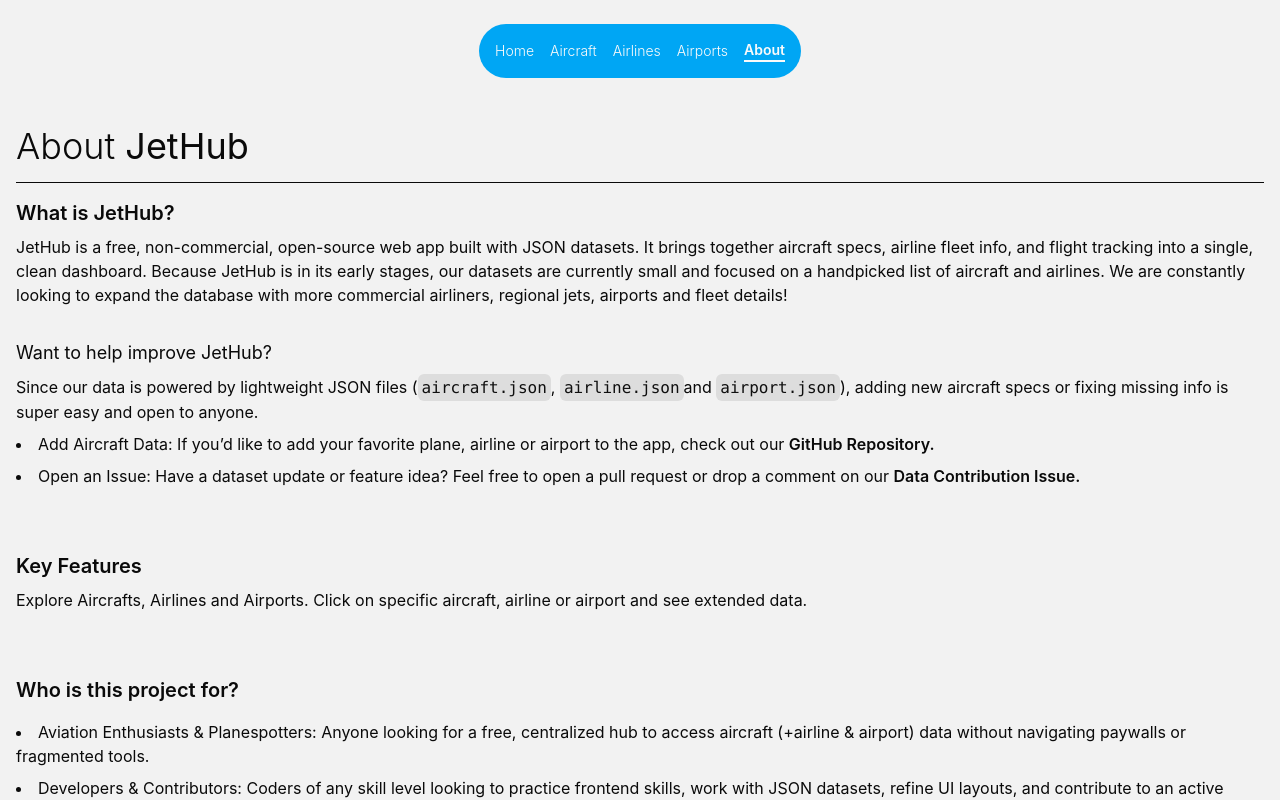
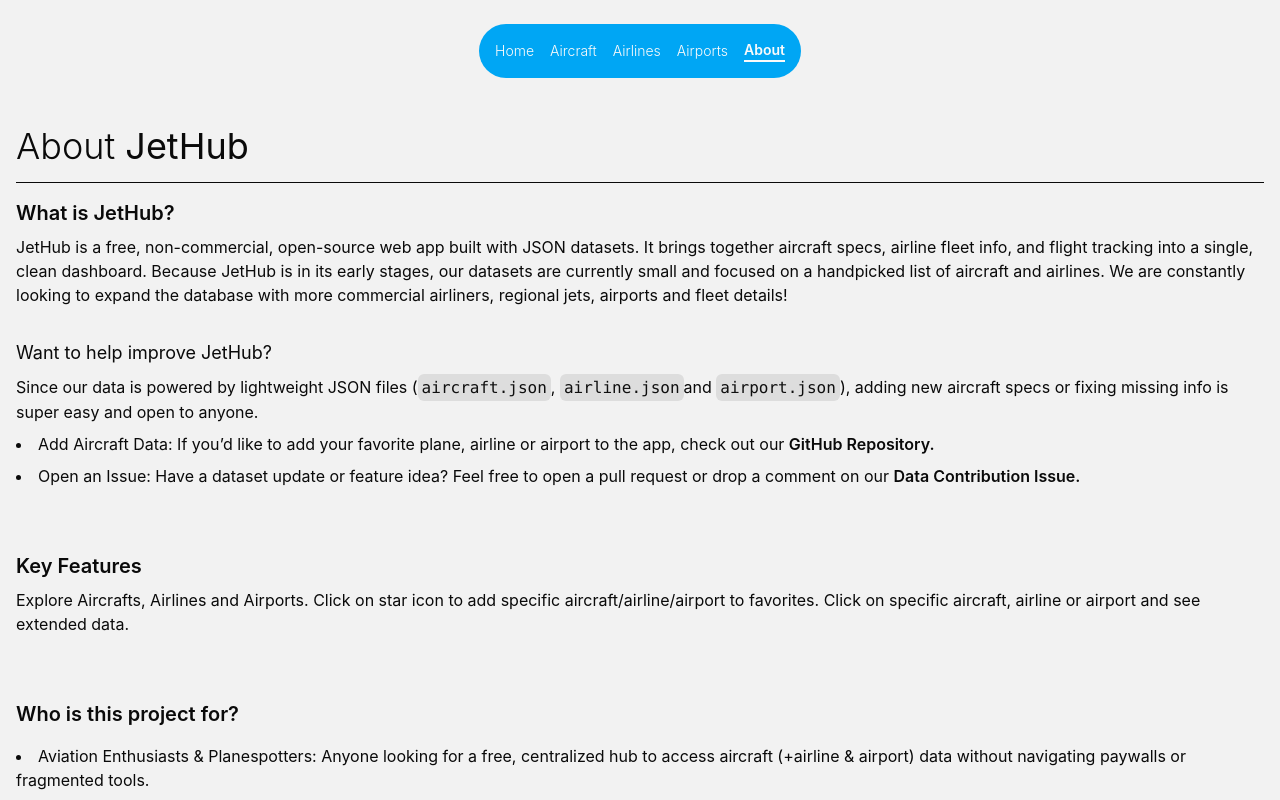
Before and after one commit to sandro-dev26/jethub, a React (Vite) app: page /about in a window 1280 px wide. Shown: the top 800 px of the page. Built offline with nearby package versions, Linux system fonts and the light colour scheme.

Commit message:
Update about.tsx and README.md

```diff
--- a/src/pages/about.tsx
+++ b/src/pages/about.tsx
@@ -73,8 +73,9 @@
         <h2 className="text-xl font-semibold mb-2">Key Features</h2>
 
         <p>
-          Explore Aircrafts, Airlines and Airports. Click on specific aircraft,
-          airline or airport and see extended data.
+          Explore Aircrafts, Airlines and Airports. Click on star icon to add
+          specific aircraft/airline/airport to favorites. Click on specific
+          aircraft, airline or airport and see extended data.
         </p>
       </section>
 
```
Also changed, not shown: 1 other file (tests, documents, lock files or other folders).
